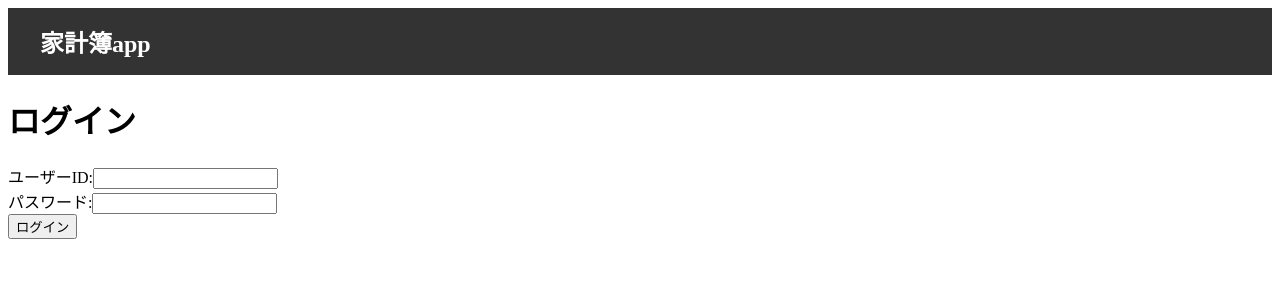
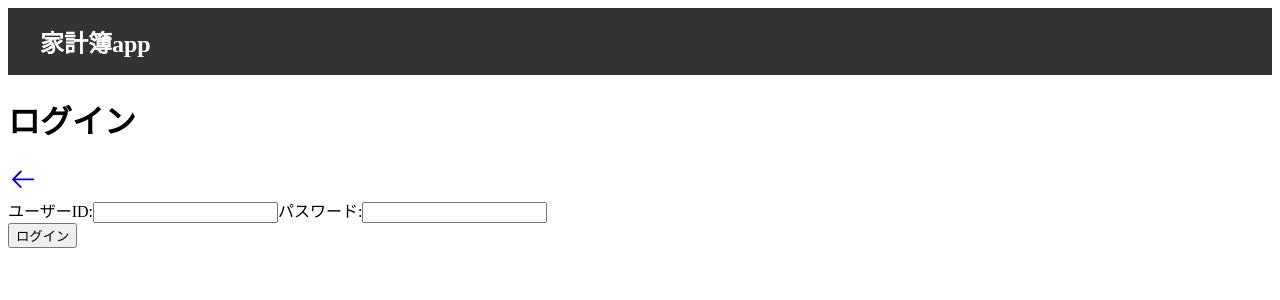
Before and after one commit to productD5/home_manager, a React (Vite) app in the folder account-react/: page /login in a window 1280 px wide. Shown: the top 300 px of the page. Built offline with nearby package versions, Linux system fonts and the light colour scheme.

Commit message:
update: ある程度のstyle完成

```diff
--- a/account-react/src/app/routes/login.tsx
+++ b/account-react/src/app/routes/login.tsx
@@ -2,6 +2,10 @@ import React , { useState } from 'react';
 import axios from 'axios'
 import { useNavigate } from 'react-router-dom'
 import Header from '../../components/ui/header';
+import { GoArrowLeft } from "react-icons/go";
+import { Link } from 'react-router-dom';
+import { paths } from '../../config/paths';
+
 
 const Login = () =>{
     const [user_id, setUser_Id] = useState('');
@@ -29,19 +33,27 @@ const Login = () =>{
         <>
                 <Header/>
                 <div className='main'>
+                    <div className='backbox'>
+
                         <h1>ログイン</h1>
-            <form onSubmit={handleSubmit}>
-                <div>
+                        <Link to={paths.Welcome.getHref() } className='back-link' >
+                            <GoArrowLeft size={30} title='戻る' />
+                        </Link>
+
+
+                        <form onSubmit={handleSubmit} className='signupform'>
+                            <div className='inputtext'>
+
                                 <label htmlFor="user_id">ユーザーID:</label>
                                 <input type="text" id="user_id" value={user_id} onChange={(e) => setUser_Id(e.target.value)} />
-                </div>
-                <div>
+
                                 <label htmlFor="password">パスワード:</label>
                                 <input type="password" id="password" value={password} onChange={(e) => setPassword(e.target.value)} />
                             </div>
-                {error && <p style={{ color: 'red' }}>{error}</p>}
-                <button type="submit">ログイン</button>
+
+                            <button type="submit" className='submitButton'>ログイン</button>
                         </form>
+                    </div>
                 </div>
         </>
     );
--- a/account-react/src/app/routes/signup.tsx
+++ b/account-react/src/app/routes/signup.tsx
@@ -5,6 +5,9 @@ import Header from '../../components/ui/header';
 import { GoArrowLeft } from "react-icons/go";
 import { paths } from '../../config/paths';
 import { Link } from 'react-router-dom';
+
+import '../../components/style/singup.css';
+
 const Signup = () =>{
         const [user_id, setUser_Id] = useState('')
         const [password, setPassword] = useState('')
@@ -40,30 +43,35 @@ const Signup = () =>{
                 <>
                 <Header/>
                 <div className='main'>
-                <Link to={paths.Welcome.getHref()}>
-                    <GoArrowLeft/>
+                    <div className='backbox'>
+
+                        <h1>アカウント新規登録</h1>
+                        <Link to={paths.Welcome.getHref() } className='back-link' >
+                            <GoArrowLeft size={30} title='戻る' />
                         </Link>
-                    <h1>アカウント新規登録</h1>
 
-                    <form onSubmit={handleSubmit}>
-                        <div>
+
+                        <form onSubmit={handleSubmit} className='signupform'>
+                            <div className='inputtext'>
                                 <label htmlFor="user_id">ユーザーID:</label>
                                 <input type="text" id="user_id" value={user_id} onChange={(e) => setUser_Id(e.target.value)} />
-                        </div>
-                        <div>
+
+
                                 <label htmlFor="nickname">ニックネーム:</label>
                                 <input type="text" id="nickname" value={nickname} onChange={(e) => setNickname(e.target.value)} />
-                        </div>
-                        <div>
+
+
                                 <label htmlFor="password">パスワード:</label>
                                 <input type="password" id="password" value={password} onChange={(e) => setPassword(e.target.value)} />
-                        </div>
-                        <div>
+
+
                                 <label htmlFor="password_confirm">パスワード確認:</label>
                                 <input type="password" id="password_confirm" value={password_confirmation} onChange={(e) => setPassword_Confirm(e.target.value)} />
                             </div>
-                        <button type="submit">登録</button>
+
+                            <button type="submit" className='submitButton'>登録</button>
                         </form>
+                    </div>
                 </div>
                 </>
             );
--- /dev/null
+++ b/account-react/src/components/style/login.css
@@ -0,0 +1,29 @@
+
+.main {
+    width: 100%;
+    height: 100vh;
+    display: flex;
+    justify-content: center;
+    background-color: rgb(220, 219, 219);
+  }
+
+  .back-box {
+    display: flex;
+    flex-direction: column;  /* 縦並び */
+    align-items: center;     /*  中央揃え */
+    justify-content: center;
+    gap: 16px;
+    width: 600px;
+    height: 400px;
+    background-color: #ffffff;
+    border-radius: 8px;
+    margin: 40px;
+  }
+  .button{
+    color: #ffffff;
+    background-color: #333;
+    border-radius: 8px;
+    width: 200px;
+    height: 60px;
+    font-size: 18px;
+  }
--- /dev/null
+++ b/account-react/src/components/style/singup.css
@@ -0,0 +1,42 @@
+.main{
+    display: flex;
+    justify-content: center; /* 縦中央揃え */
+}
+.backbox{
+    display: flex;
+    align-items: center; /* 横中央揃え */
+    height: 50vh;
+    width: 50vh;
+    background-color: #f0f0f0;
+    flex-direction: column; /* 縦並び */
+    margin: 20px;
+    border-radius: 10px;
+}
+.back-link{
+    display: flex;
+    margin-right: 70%;
+    color : #000;
+    padding: 5px 10px;
+    border: none;
+    border-radius: 20px;
+    cursor: pointer;
+    transition: background-color 0.3s ease;
+}
+.back-link:hover{
+    background-color: #444;
+}
+
+.inputtext{
+    display: flex;
+    flex-direction: column;
+    gap:4px
+}
+.submitButton{
+    margin: 40px;
+    color: #ffffff;
+    background-color: #333;
+    border-radius: 8px;
+    width: 200px;
+    height: 60px;
+    font-size: 18px;
+}
```
Also changed, not shown: 1 other file (tests, documents, lock files or other folders). Lines whose indentation alone changed are shown as unchanged.
